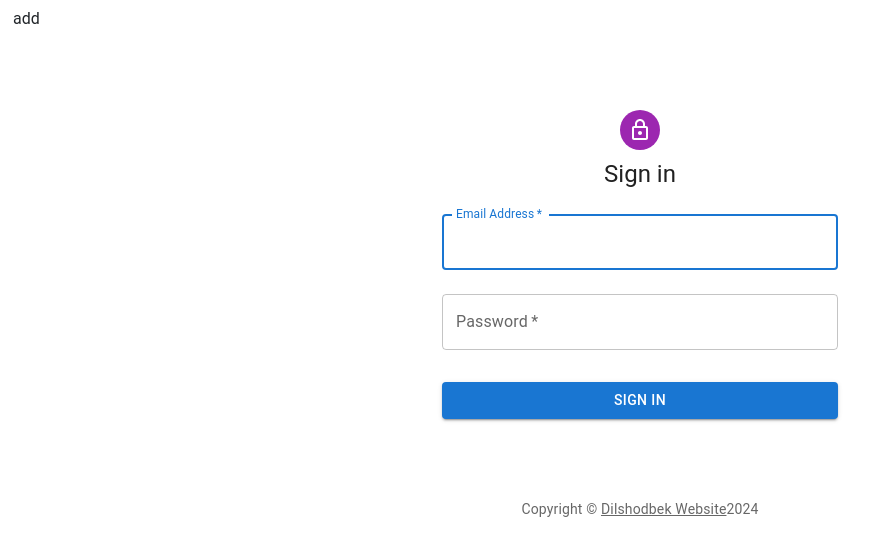
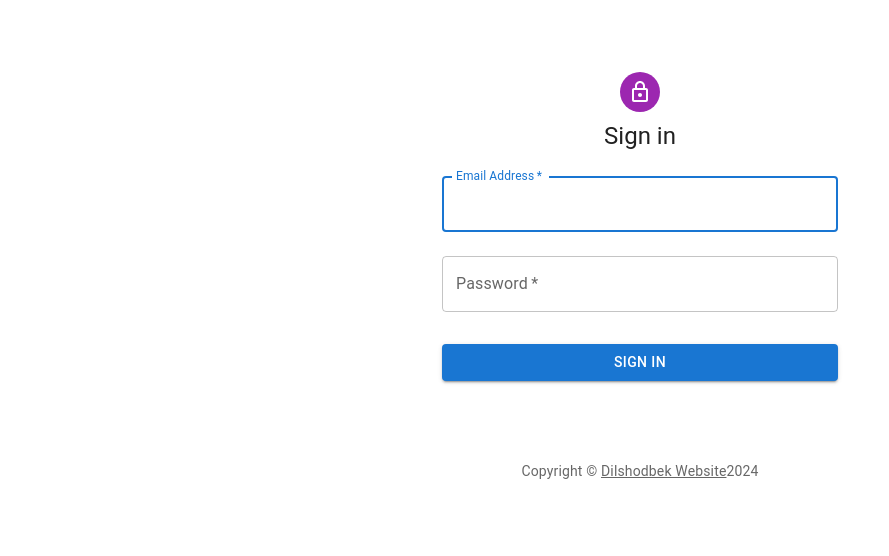
Before and after one commit to dilshoditolmasov32/najot-talimn55-6-month-6-lesson, a React (Vite) app: page / in a window 1280 px wide. Shown: the top 556 px of the page, without its empty margins (0-889 px from the left). Built offline with nearby package versions, Linux system fonts and the light colour scheme; the HTML template or start-up script is replaced by a standard one.

Commit message:
homework added

```diff
--- a/src/App.jsx
+++ b/src/App.jsx
@@ -6,7 +6,7 @@ import SignIn from "./components/login/SignIn";
 function App() {
   return (
     <>
-      <button className="btn btn-outline">add </button>
+
       <Routes>
         <Route path="" element={<SignIn />} />
         <Route path="admin" element={<Content />} />
```
